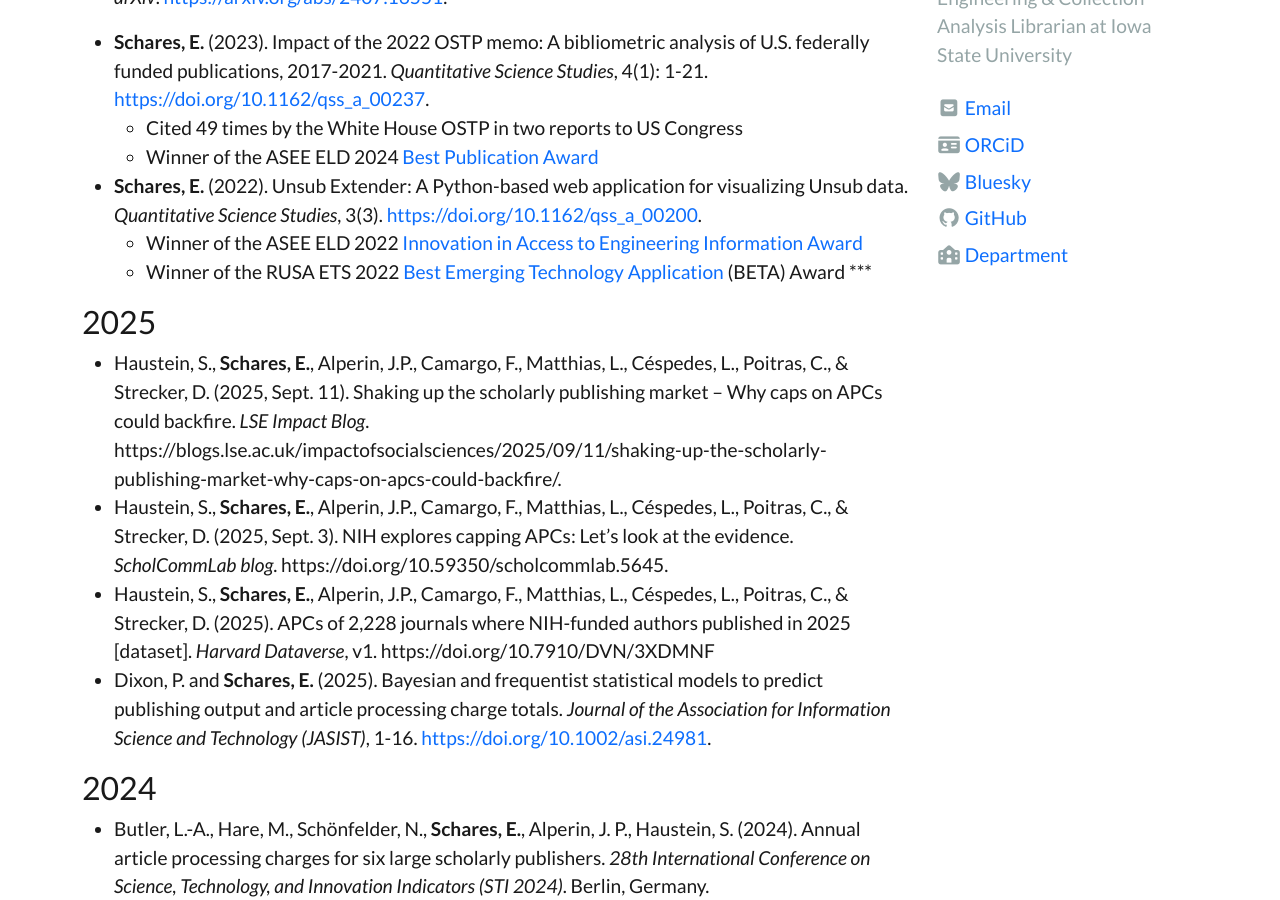
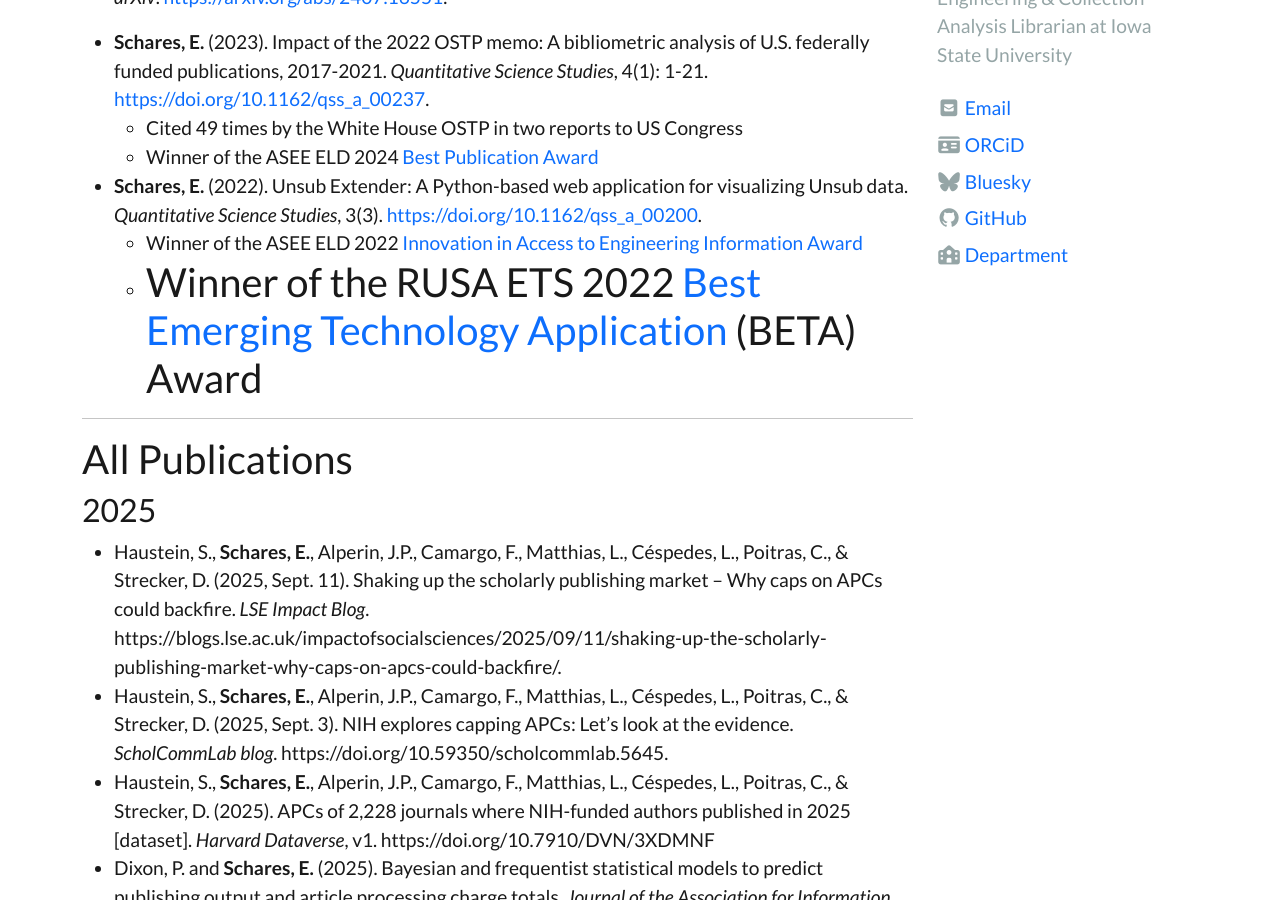
Before and after one commit to eschares/eschares.github.io, a Jekyll site: the page built from pages/publications.md, in a window 1280 px wide and 900 px high, scrolled down 337 px. Built offline with Jekyll 4.4.1, drawn with Linux system fonts in a browser that asks for light colours; nearby versions of some CDN libraries; our own code applies the rules of GitHub Pages for plain Markdown files.

Commit message:
lines under selected publications

```diff
--- a/pages/publications.md
+++ b/pages/publications.md
@@ -14,7 +14,10 @@ nav_order: 1
 - **Schares, E.** (2022). Unsub Extender: A Python-based web application for visualizing Unsub data. _Quantitative Science Studies_, 3(3). [https://doi.org/10.1162/qss_a_00200](https://doi.org/10.1162/qss_a_00200).
   - Winner of the ASEE ELD 2022 [Innovation in Access to Engineering Information Award](https://sites.asee.org/eld/about-the-eld/awards/#innovation)
   - Winner of the RUSA ETS 2022 [Best Emerging Technology Application](https://rusaupdate.org/2022/03/2022-ets-best-emerging-technology-application-award/) (BETA) Award
-***
+---
+
+---
+## All Publications
 
 ### 2025
 - Haustein, S., **Schares, E.**, Alperin, J.P., Camargo, F., Matthias, L., Céspedes, L., Poitras, C., & Strecker, D. (2025, Sept. 11). Shaking up the scholarly publishing market – Why caps on APCs could backfire. _LSE Impact Blog_. https://blogs.lse.ac.uk/impactofsocialsciences/2025/09/11/shaking-up-the-scholarly-publishing-market-why-caps-on-apcs-could-backfire/.
```
